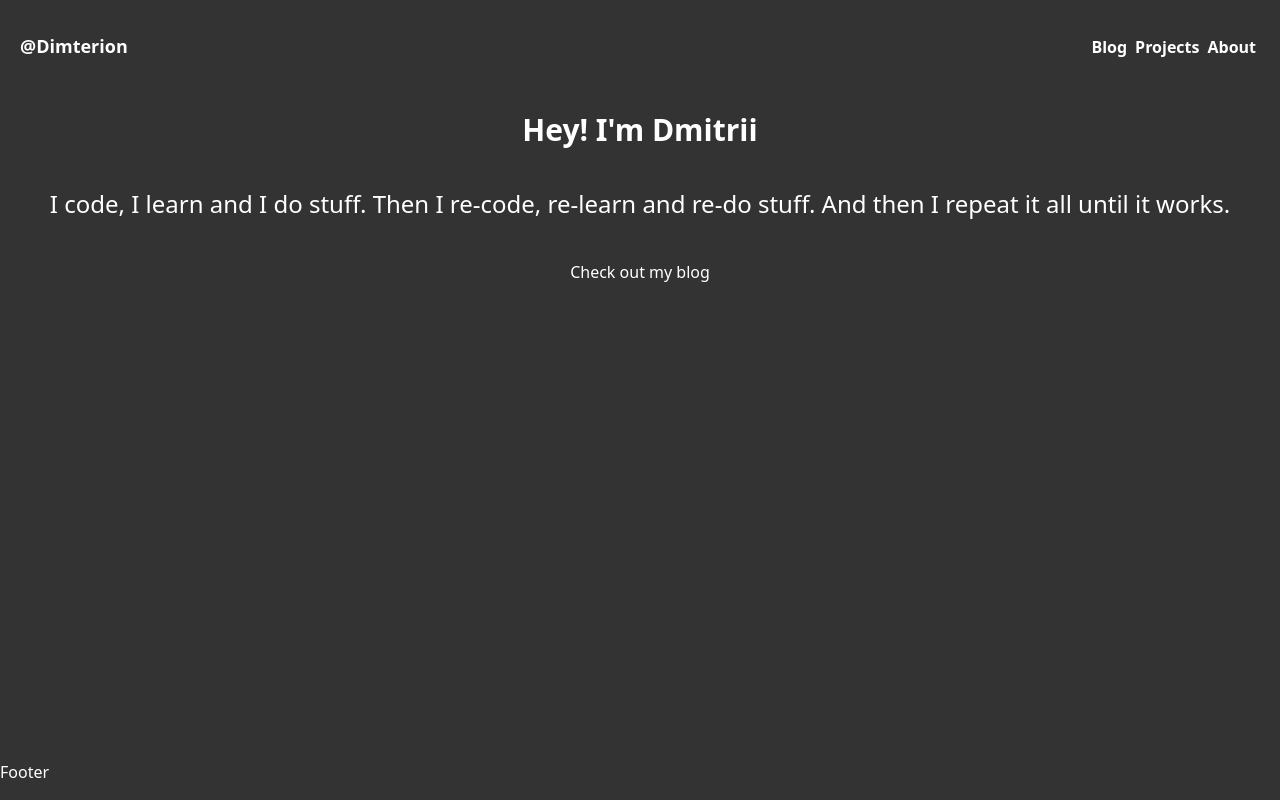
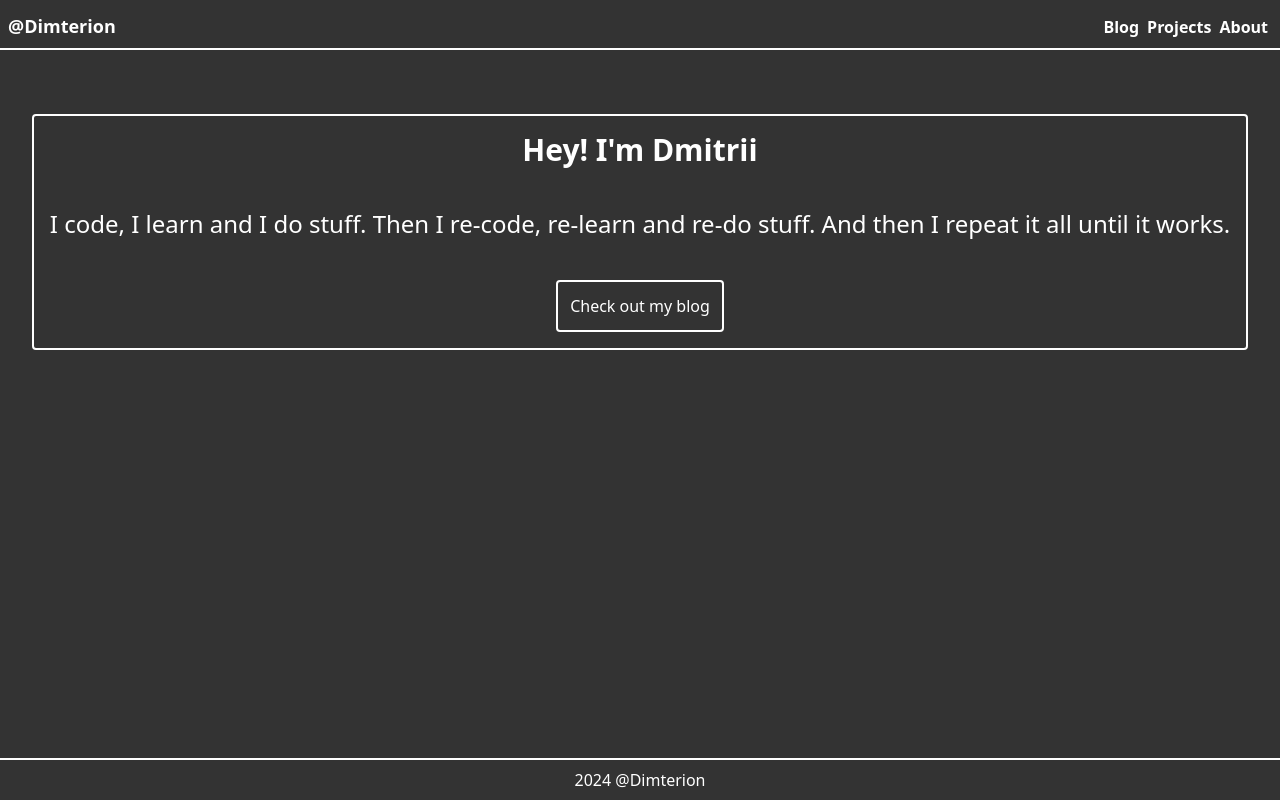
Before and after one commit to Dimterion/Profile-site, a React (Vite) app: page / in a window 1280 px wide. Built offline with nearby package versions, Linux system fonts and the light colour scheme.

Commit message:
adjust variables & elements

```diff
--- a/src/components/Footer.jsx
+++ b/src/components/Footer.jsx
@@ -1,5 +1,9 @@
 function Footer() {
-  return <div className="absolute bottom-0 w-full h-10">Footer</div>;
+  return (
+    <div className="absolute bottom-0 w-full p-2 text-center border-t-2">
+      2024 @Dimterion
+    </div>
+  );
 }
 
 export default Footer;
--- a/src/components/Header.jsx
+++ b/src/components/Header.jsx
@@ -2,7 +2,7 @@ import { Link } from "react-router-dom";
 
 function Header() {
   return (
-    <header className="flex justify-between 	items-baseline m-1 lg:m-5 py-3 font-semibold bg-primary">
+    <header className="flex justify-between 	items-baseline my-1 p-2 font-semibold border-b-2">
       <Link className="text-lg hover:opacity-80 hover:underline" to="/">
         @Dimterion
       </Link>
--- a/src/index.css
+++ b/src/index.css
@@ -2,6 +2,7 @@
 @tailwind components;
 @tailwind utilities;
 
+@layer base {
   :root {
     --background: #333;
     --color: #fff;
@@ -11,3 +12,4 @@
     position: relative;
     min-height: 100vh;
   }
+}
--- a/src/pages/Home.jsx
+++ b/src/pages/Home.jsx
@@ -2,13 +2,16 @@ import { Link } from "react-router-dom";
 
 function Home() {
   return (
-    <section className="mx-1 lg:mx-5 my-10 text-center">
+    <section className="mx-6 lg:mx-auto my-16 p-4 text-center border-2 rounded w-fit">
       <h1 className="text-3xl font-bold">Hey! I{"'"}m Dmitrii</h1>
       <p className="my-10 text-2xl">
         I code, I learn and I do stuff. Then I re-code, re-learn and re-do
         stuff. And then I repeat it all until it works.
       </p>
-      <Link className="hover:opacity-80 hover:underline" to="/blog">
+      <Link
+        className="hover:opacity-80 inline-block p-3 border-2 rounded"
+        to="/blog"
+      >
         Check out my blog
       </Link>
     </section>
--- a/tailwind.config.js
+++ b/tailwind.config.js
@@ -3,6 +3,10 @@ export default {
   content: ["./index.html", "./src/**/*.{js,ts,jsx,tsx}"],
   theme: {
     extend: {},
+    colors: {
+      color: "var(--color)",
+      background: "var(--background)",
+    },
   },
   plugins: [],
 };
```
Lines whose indentation alone changed are shown as unchanged.
